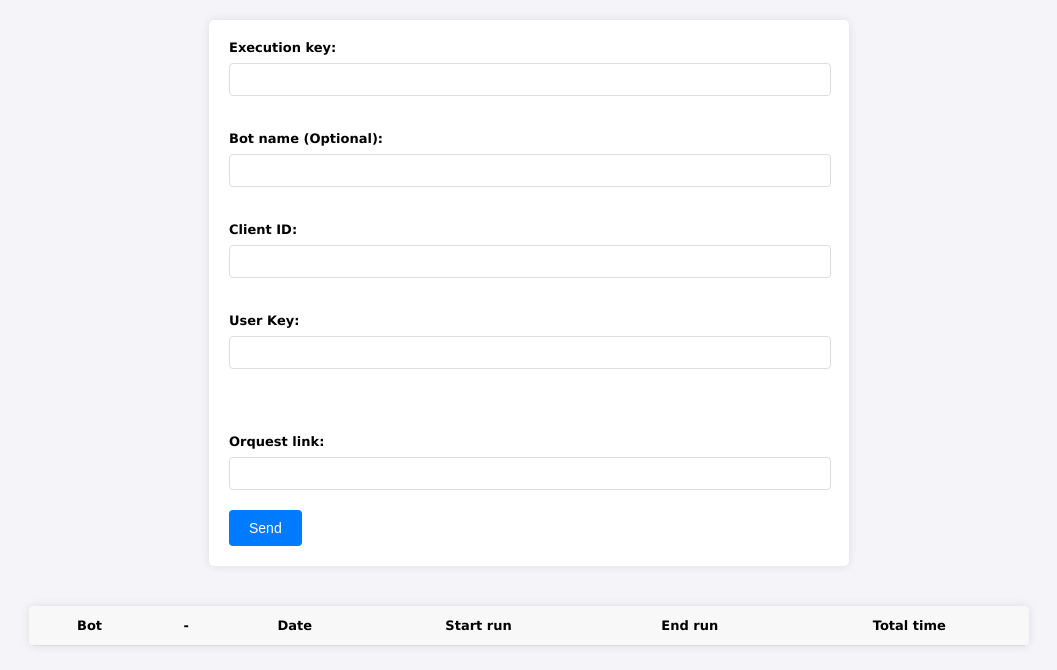
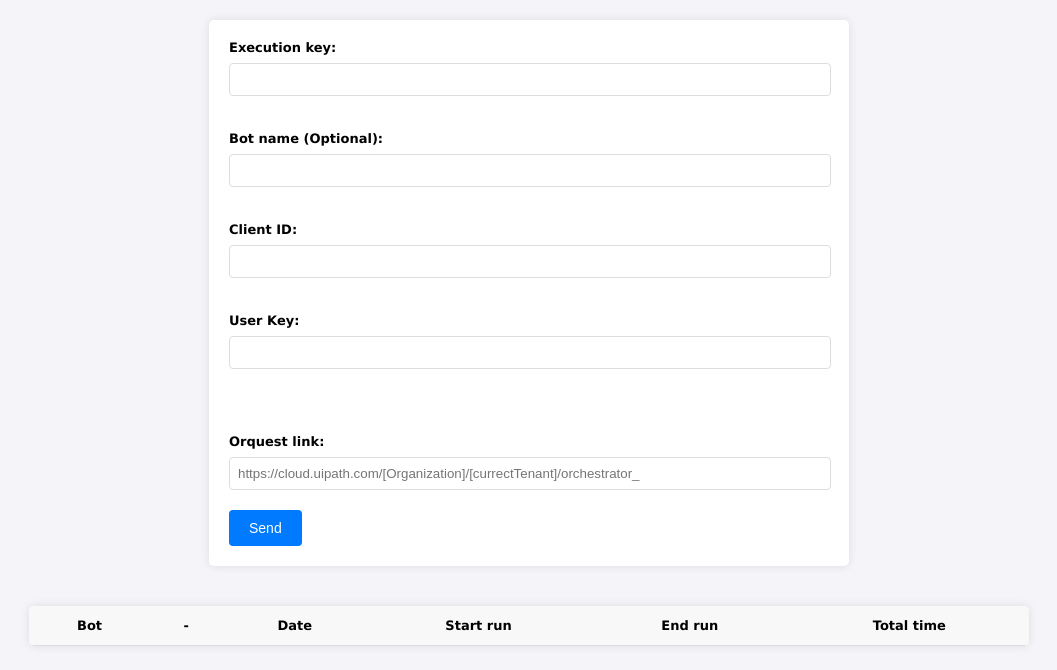
Before and after one commit to AlanBeecker/executionsUiPath, a plain HTML site: page index.html in a window 1280 px wide. Shown: the whole page, without its empty margins (111-1168 px from the left). Drawn offline with Linux system fonts and the light colour scheme.

Commit message:
add placeholder

```diff
--- a/index.html
+++ b/index.html
@@ -106,7 +106,7 @@
         <br><br>
         <br><br>
         <label for="endPointOrquest">Orquest link:</label>
-        <input type="text" id="endPointOrquest" name="endPointOrquest" required>
+        <input type="text" id="endPointOrquest" name="endPointOrquest" placeholder="https://cloud.uipath.com/[Organization]/[currectTenant]/orchestrator_" required>
         <button type="submit">Send</button>
     </form>
     <table id="tablaDatos">
```
